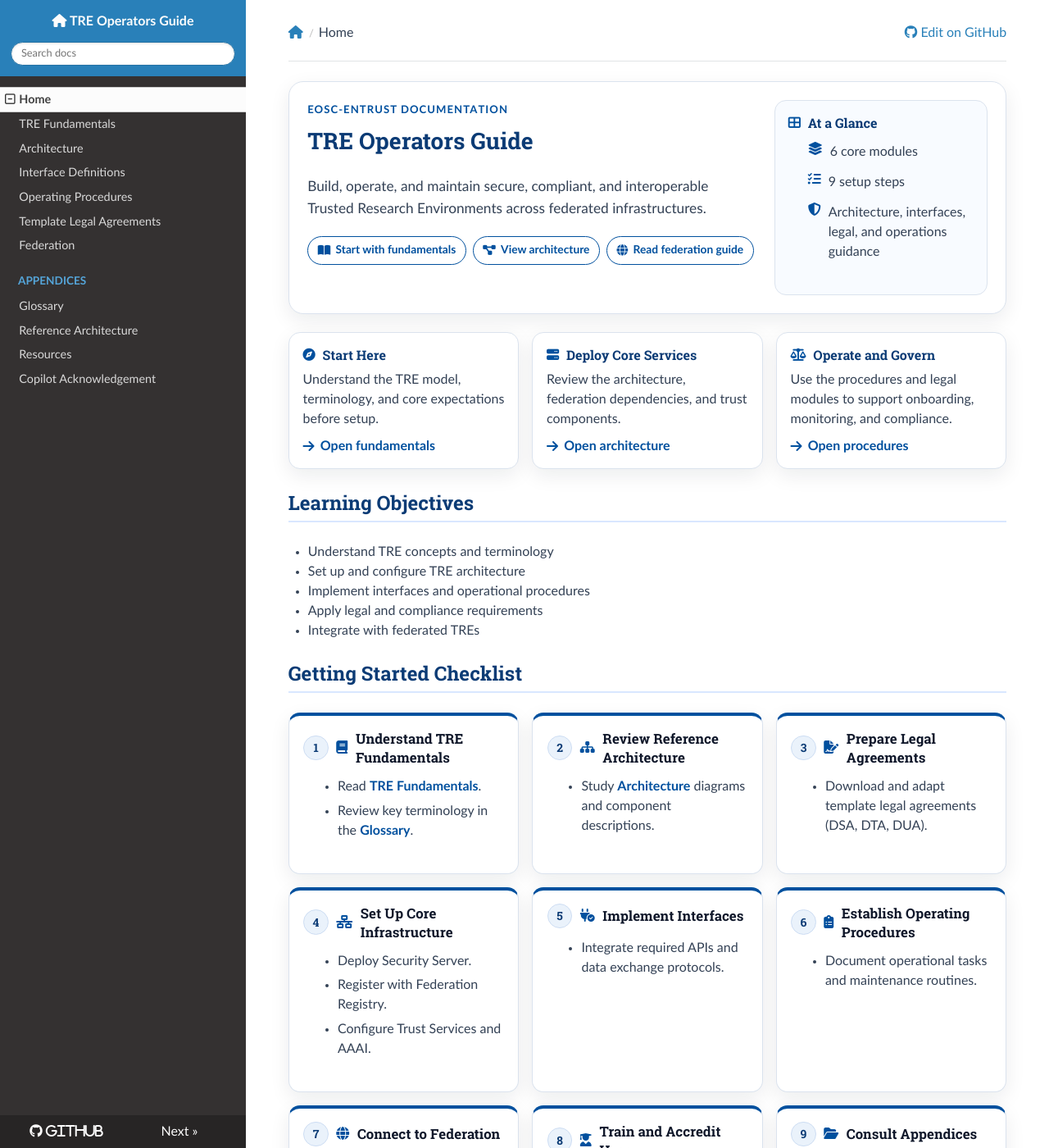
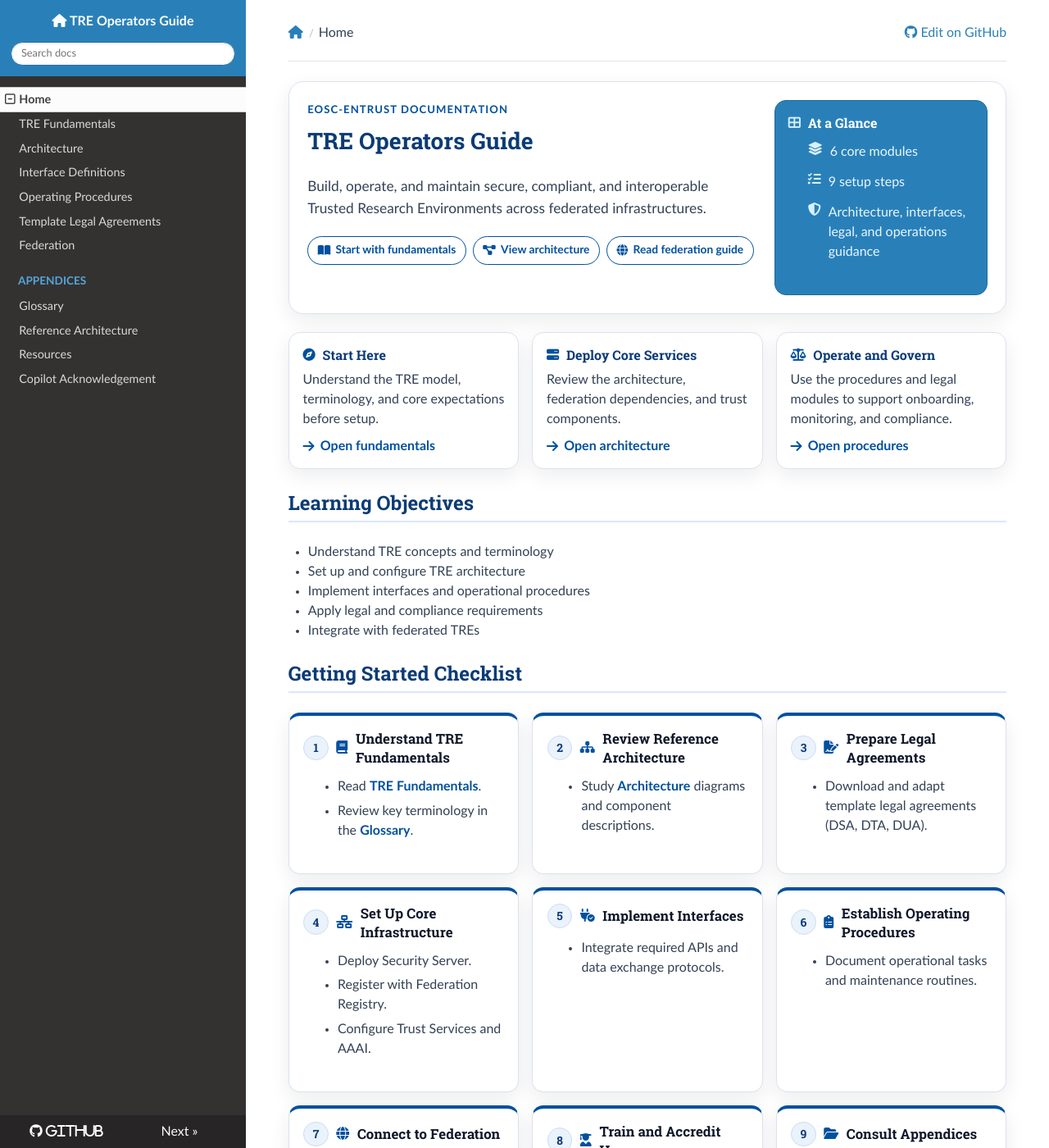
Before and after one commit to unioslo/tre-operators-docs, an MkDocs documentation site: the page built from docs/index.md, in a window 1280 px wide and 1400 px high. Shown: the whole window at 82% size. Built offline with MkDocs 1.6.1, drawn with Linux system fonts in a browser that asks for light colours; nearby versions of some CDN libraries.

Commit message:
Update hero panel styles for improved visibility and aesthetics

```diff
--- a/docs/stylesheets/home.css
+++ b/docs/stylesheets/home.css
@@ -7,6 +7,7 @@
   --tre-surface: #f8fbff;
   --tre-line: #dbe3ee;
   --tre-line-strong: #c6d4ea;
+  --tre-rtd-blue: #2980b9;
   --tre-primary: #00509e;
   --tre-primary-strong: #0b3b75;
   --tre-shadow: 0 8px 24px rgba(15, 23, 42, 0.08);
@@ -97,8 +98,8 @@
 }
 
 .tre-hero-panel {
-  background: var(--tre-surface);
-  border: 1px solid var(--tre-line);
+  background: var(--tre-rtd-blue);
+  border: 1px solid #1f6997;
   border-radius: 14px;
   padding: 1rem;
   width: 100%;
@@ -107,6 +108,7 @@
 .tre-hero-panel h2 {
   align-items: center;
   border-bottom: 0;
+  color: #ffffff;
   display: flex;
   font-size: 1rem;
   gap: 0.55rem;
@@ -122,9 +124,15 @@
 
 .tre-hero-panel li {
   align-items: flex-start;
+  color: #eaf6ff;
   display: flex;
   gap: 0.55rem;
   margin-bottom: 0.55rem;
+}
+
+.tre-hero-panel .tre-icon-heading,
+.tre-hero-panel .tre-icon-list {
+  color: #d9f1ff;
 }
 
 .tre-summary-grid {
```
